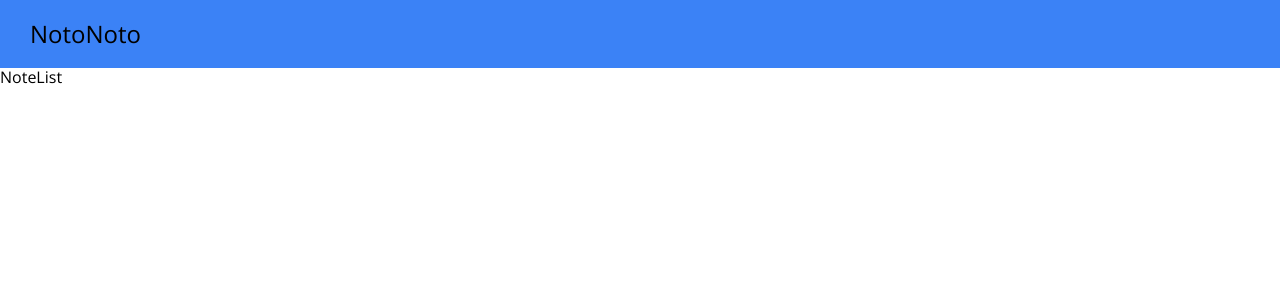
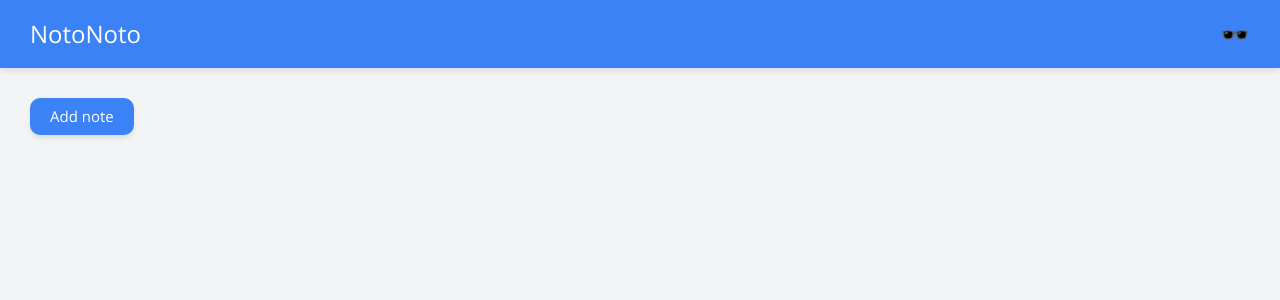
Before and after one commit to fran-exfer/noto-noto, a React (Create React App) app: page / in a window 1280 px wide. Shown: the top 300 px of the page. Built offline with nearby package versions, Linux system fonts and the light colour scheme.

Commit message:
Style basic UI, implemented dark theme from the beginning using useContext hook and reducer function.

```diff
--- a/src/App.js
+++ b/src/App.js
@@ -10,16 +10,27 @@ import NoteList from './components/NoteList';
 export default function App() {
   // We'll use a reducer to centralize and abstract state-modifying actions.
 
-  // We'll use React Context API to provide this reducer logic to all components
-  // that need it.
+  /*
+   * We'll use React Context API to provide this reducer logic to all components
+   * that need it.
+   */
   const centralState = useReducer(notoReducer, { notes: [], theme: 'light' });
+  const [state] = centralState;
 
+  /*
+   * Theming is done by appending the theme value from the state as a CSS
+   * class. This way, if the theme is 'light', className for the app would
+   * be 'app light'. Not implemented as a BEM modifier (app--light) for
+   * JS code clarity.
+   */
   return (
     <NotoContext.Provider value={centralState}>
-      <main class="app">
+      <main className={`app ${state.theme}`}>
         <Router>
           <Navbar />
-          <Route path="/" component={() => <NoteList />} />
+          <div class="app__content">
+            <Route path="/" component={NoteList} />
+          </div>
         </Router>
       </main>
     </NotoContext.Provider>
--- a/src/components/Navbar.js
+++ b/src/components/Navbar.js
@@ -1,7 +1,18 @@
+import { useContext } from 'react';
+import NotoContext from '../utils/NotoContext';
+
 export default function Navbar() {
+  const [state, dispatch] = useContext(NotoContext);
+
   return (
-    <nav className="nav">
-      <h1 className="nav__app-title">NotoNoto</h1>
+    <nav className="navbar">
+      <h1 className="navbar__app-title">NotoNoto</h1>
+      <button
+        className="navbar__theme-toggle"
+        onClick={() => dispatch({ type: 'toggleTheme' })}
+      >
+        {state.theme === 'light' ? '🕶️' : '☀️'}
+      </button>
     </nav>
   );
 }
--- a/src/components/NoteList.js
+++ b/src/components/NoteList.js
@@ -1,3 +1,10 @@
 export default function NoteList() {
-  return <div>NoteList</div>;
+  return (
+    <section className="note-list">
+      <div className="note-list__controls">
+        <button className="btn btn--primary">Add note</button>
+      </div>
+      <div className="note-list__notes"></div>
+    </section>
+  );
 }
--- a/src/sass/_base.scss
+++ b/src/sass/_base.scss
@@ -21,3 +21,20 @@ h6 {
   font-size: inherit;
   font-weight: inherit;
 }
+
+// Reset inputs and buttons styling
+input,
+button {
+  padding: 0;
+  border: 0;
+
+  background-color: transparent;
+
+  &:focus {
+    outline: 0;
+  }
+}
+
+button {
+  cursor: pointer;
+}
--- a/src/sass/_variables.scss
+++ b/src/sass/_variables.scss
@@ -1,15 +1,43 @@
 /*
-  CSS has a native solution for variables: custom properties. So I'll be using
-  those instead of SASS variables for most of the things.
-*/
+ * CSS has a native solution for variables: custom properties. So I'll be using
+ * those instead of SASS variables for most of the things.
+ */
 :root {
-  // Typography
+  /*
+   * Typography
+   */
   --font-primary: 'Open Sans', sans-serif;
-  --font-size-m: 1.6rem;
+
+  --font-size-m: 1.5rem;
   --font-size-l: 2rem;
   --font-size-xl: 2.4rem;
 
-  // Colors
+  /*
+   * Colors
+   */
   --color-primary: #3b82f6;
-  --color-text-primary: #fff;
+  --color-primary-light: #60a5fa;
+  --color-primary-dark: #1d4ed8;
+
+  --color-danger: #ef4444;
+  --color-danger-light: #f87171;
+  --color-danger-dark: #b91c1c;
+
+  --color-bg-light: #f3f4f6;
+  --color-bg-dark: #111827;
+
+  --color-text-light: #eee;
+  --color-text-lighter: #fff;
+  --color-text-dark: #111827;
+
+  /*
+   * Shadows
+   */
+  --shadow-m: 0 4px 6px -1px rgba(0, 0, 0, 0.1);
+
+  /*
+   *  Border radiuses
+   */
+  --rad-m: 1rem;
+  --rad-circle: 50%;
 }
--- /dev/null
+++ b/src/sass/components/_app.scss
@@ -0,0 +1,20 @@
+.app {
+  min-height: 100vh;
+  display: flex;
+  flex-direction: column;
+
+  &__content {
+    flex: 1 1 auto;
+    padding: 3rem;
+  }
+
+  &.light {
+    background-color: var(--color-bg-light);
+    color: var(--color-text-dark);
+  }
+
+  &.dark {
+    background-color: var(--color-bg-dark);
+    color: var(--color-text-light);
+  }
+}
--- a/src/sass/components/_nav.scss
+++ /dev/null
@@ -1,9 +0,0 @@
-.nav {
-  padding: 2rem 3rem;
-  background-color: var(--color-primary);
-  color: var(--color-text-light);
-
-  &__app-title {
-    font-size: var(--font-size-xl);
-  }
-}
--- /dev/null
+++ b/src/sass/components/_navbar.scss
@@ -0,0 +1,15 @@
+.navbar {
+  display: flex;
+  justify-content: space-between;
+
+  padding: 2rem 3rem;
+
+  background-color: var(--color-primary);
+  box-shadow: var(--shadow-m);
+  color: var(--color-text-lighter);
+  font-size: var(--font-size-xl);
+
+  &__theme-toggle {
+    padding: 0rem;
+  }
+}
--- /dev/null
+++ b/src/sass/components/_note-list.scss
@@ -0,0 +1,11 @@
+.note-list {
+  display: flex;
+  flex-direction: column;
+
+  &__controls {
+    display: flex;
+  }
+
+  &__notes {
+  }
+}
--- a/src/sass/ui/_buttons.scss
+++ b/src/sass/ui/_buttons.scss
@@ -0,0 +1,40 @@
+.btn {
+  padding: 1rem 2rem;
+  border-radius: var(--rad-m);
+  box-shadow: var(--shadow-m);
+  color: var(--color-text-lighter);
+
+  transition: 0.2s all;
+
+  &--primary {
+    background-color: var(--color-primary);
+
+    &:hover {
+      background-color: var(--color-primary-light);
+    }
+
+    &:active {
+      background-color: var(--color-primary-dark);
+    }
+
+    &:focus {
+      box-shadow: var(--shadow-m), 0 0 0 2px var(--color-primary-dark);
+    }
+  }
+
+  &--danger {
+    background-color: var(--color-danger);
+
+    &:hover {
+      background-color: var(--color-danger-light);
+    }
+
+    &:active {
+      background-color: var(--color-danger-dark);
+    }
+
+    &:focus {
+      box-shadow: var(--shadow-m), 0 0 0 2px var(--color-danger-dark);
+    }
+  }
+}
--- a/src/utils/notoReducer.js
+++ b/src/utils/notoReducer.js
@@ -1,12 +1,19 @@
 /*
-  Centralized state-management
+ * Centralized state-management
 
-  I've settled on using a reducer function for all state management related
-  code to make the application more scalable and to make code on different
-  components more abstract.
-*/
+ * I've settled on using a reducer function for all state management related
+ * code to make the application more scalable and to make code on different
+ * components more abstract.
+ */
+
 export default function notoReducer(state, action) {
-  switch (action) {
+  switch (action.type) {
+    case 'toggleTheme':
+      return {
+        ...state,
+        theme: state.theme === 'light' ? 'dark' : 'light',
+      };
+
     default:
       throw new Error('Not a valid action for notoReducer.');
   }
```
Also changed, not shown: src/sass/main.scss (+21 -19 lines).
